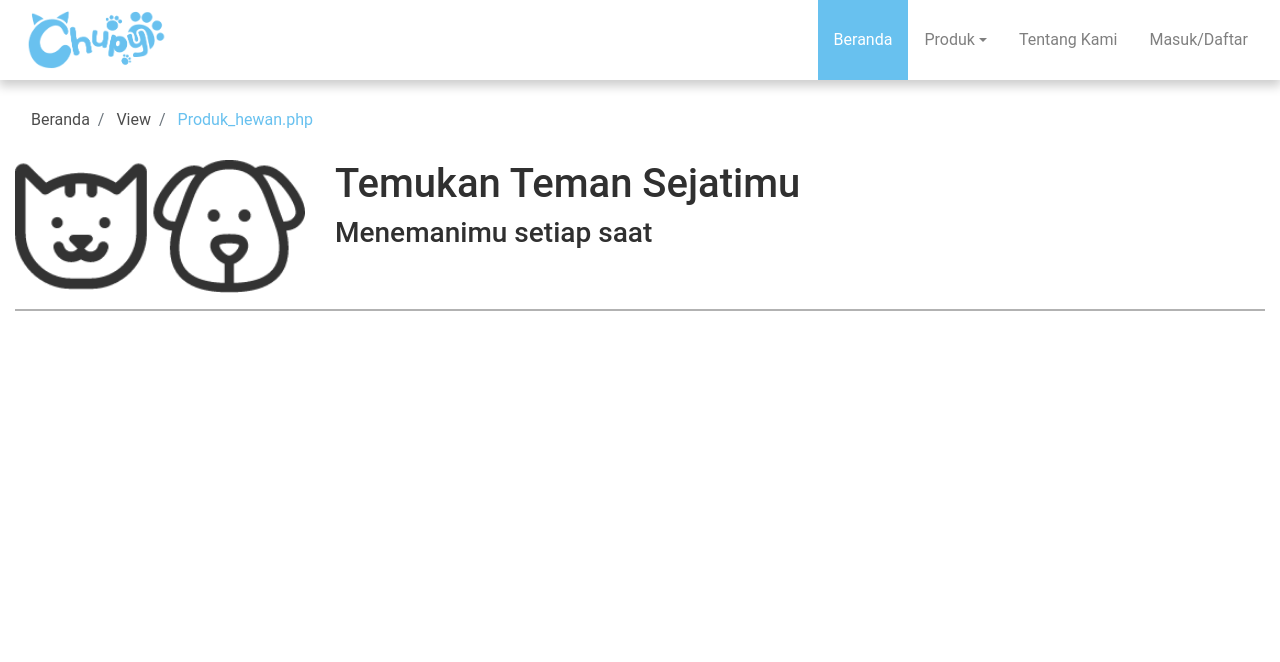
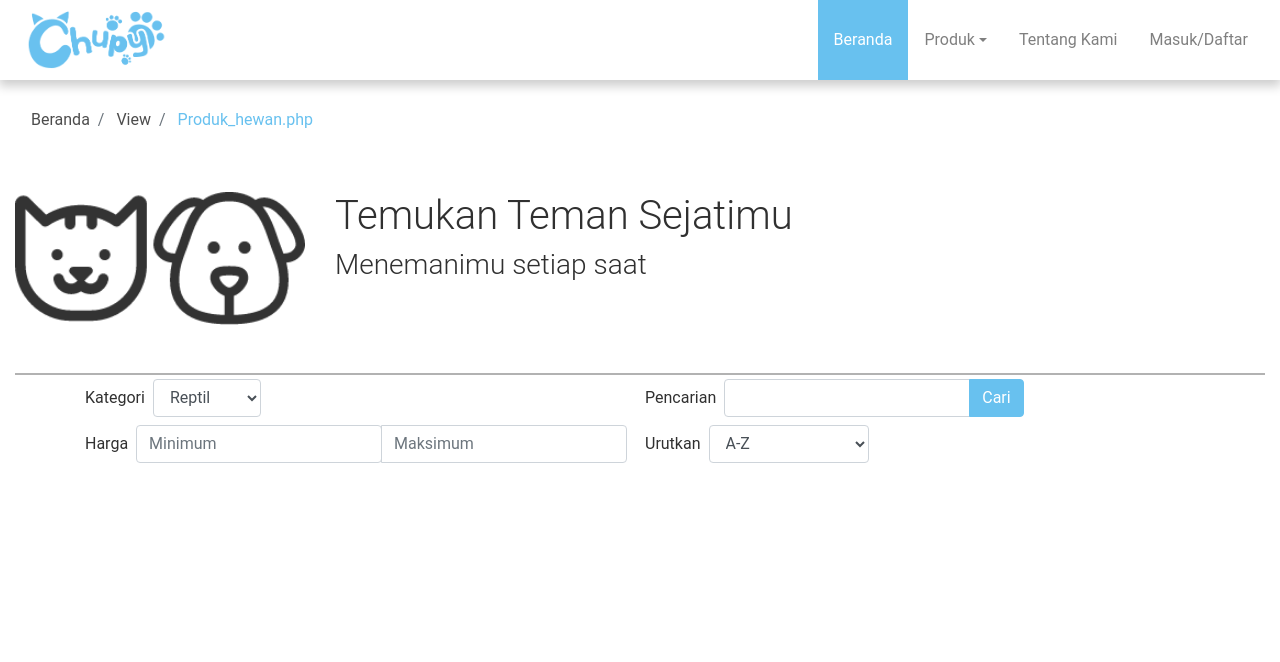
Before and after one commit to OnielN14/chupy-atol, a PHP site: page /view/produk_hewan.php in a window 1280 px wide. Shown: the top 662 px of the page. Run offline with PHP 8.4, Linux system fonts and the light colour scheme.

Commit message:
update - add filter section

```diff
--- a/extension/css/style-daftar-produk.css
+++ b/extension/css/style-daftar-produk.css
@@ -7,10 +7,29 @@ main{
   padding-bottom: 16px;
 }
 
+.chupy-product-header h1,
+.chupy-product-header h3{
+  font-weight: 300;
+}
+
+.chupy-filter .divider{
+  padding-left: 2px;
+  padding-right: 2px;
+}
+
+
+
 .header-img{
   display: flex;
   justify-content: center;
   align-items: center;
+}
+
+@media screen and (min-width:768px){
+  .chupy-product-header{
+    padding-top: 32px;
+    padding-bottom: 32px;
+  }
 }
 
 @media screen and (min-width:768px) and (max-width:1365px) {
--- a/view/produk_hewan.php
+++ b/view/produk_hewan.php
@@ -35,6 +35,57 @@
         </div>
       </section>
     </header>
+
+    <section>
+        <header class="container chupy-filter">
+          <div class="form-row">
+            <div class="col-md form-inline">
+              <label class="my-1 mr-2" for="filter-kategori">Kategori</label>
+              <select class="form-control my-1 mr-2" id="filter-kategori" name="">
+                <option value="0">Reptil</option>
+                <option value="1">Mamalia</option>
+                <option value="2">Burung</option>
+              </select>
+            </div>
+            <div class="col-md form-inline">
+              <label class="my-1 mr-2" for="filter-cari">Pencarian</label>
+              <div class="input-group">
+                <input type="text" id="filter-cari"
+                class="form-control my-1" name="" value="">
+                <div class="input-group-append my-1">
+                  <button class="btn btn-primary" type="button">Cari</button>
+                </div>
+              </div>
+            </div>
+          </div>
+
+          <div class="form-row">
+            <div class="col-md form-inline">
+              <label class="my-1 mr-2" for="filter-harga">Harga</label>
+
+              <div class="input-group">
+                <div class="input-group-prepend">
+                  <input id="filter-harga" type="text" class="form-control" name="" value="" placeholder="Minimum">
+                </div>
+                <input type="text" class="form-control" name="" value="" placeholder="Maksimum">
+
+              </div>
+            </div>
+            <div class="col-md form-inline">
+              <label class="my-1 mr-2" for="filter-urut">Urutkan</label>
+              <select class="form-control my-1 mr-2" id="filter-urut" name="">
+                <option value="0">A-Z</option>
+                <option value="1">Z-A</option>
+                <option value="2">Harga Terendah</option>
+                <option value="3">Harga Tertinggi</option>
+              </select>
+            </div>
+          </div>
+
+        </header>
+    </section>
+
+
   </main>
 
   <?php
```
